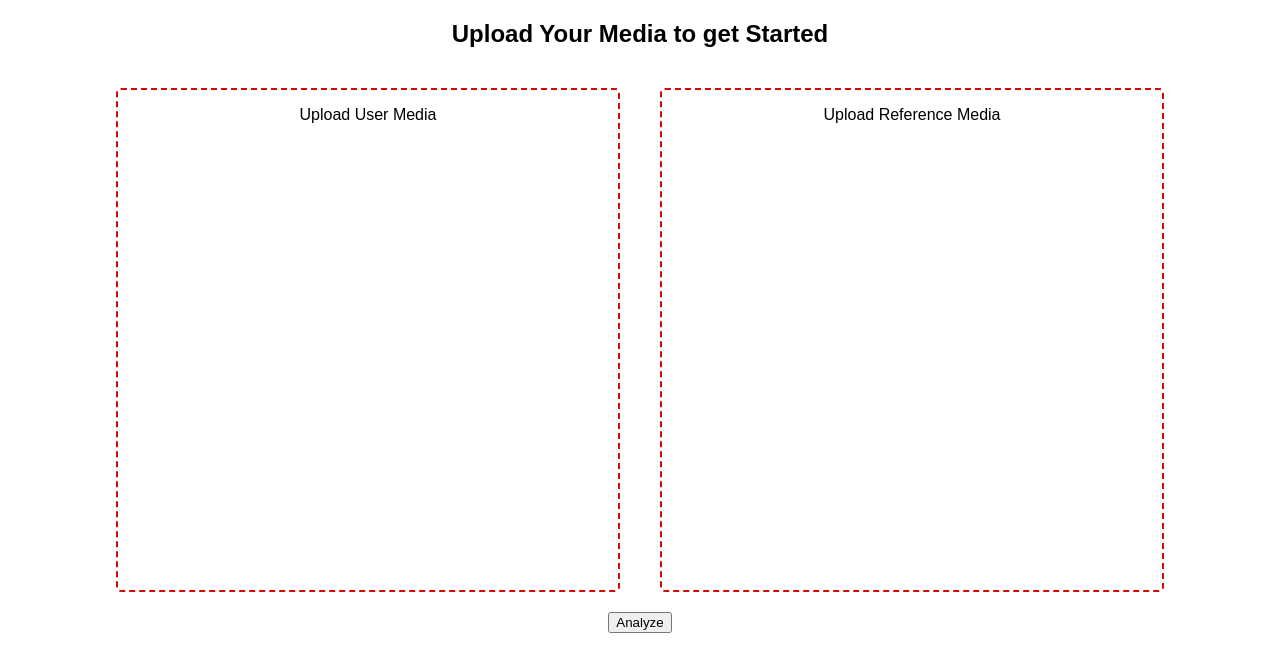
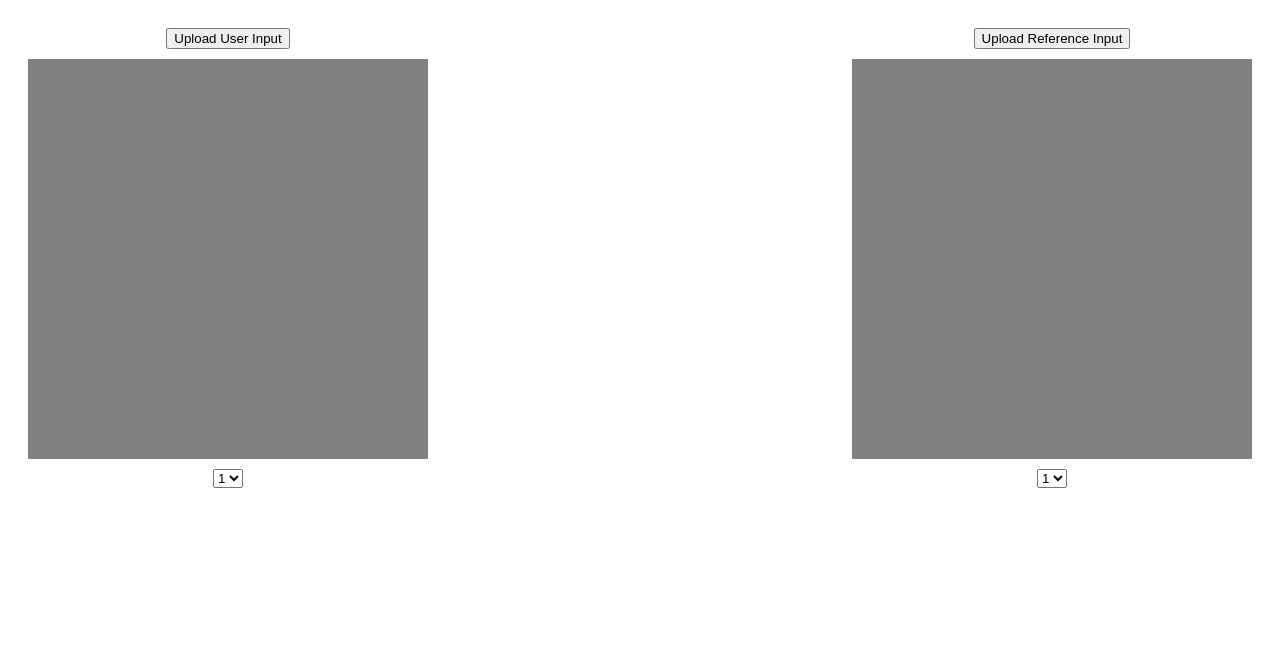
Before and after one commit to bobazach/FormAI, a Flask app: page /dashboard in a window 1280 px wide. Shown: the top 672 px of the page. Run offline with Flask 3, Linux system fonts and the light colour scheme.

Commit message:
redesign dashboard

```diff
--- a/static/dashboard.js
+++ b/static/dashboard.js
@@ -1,28 +1,33 @@
-document.getElementById('imageInput1').addEventListener('change', function() {
-    loadImage(this, 'image1', 'uploadBlock1');
-});
+function readURL(input, previewId) {
+    if (input.files && input.files[0]) {
+        var reader = new FileReader();
 
-document.getElementById('imageInput2').addEventListener('change', function() {
-    loadImage(this, 'image2', 'uploadBlock2');
-});
+        reader.onload = function (e) {
+            var img = document.createElement('img');
+            img.src = e.target.result;
+            img.style.display = 'block'; // Make sure the image is visible
 
-function loadImage(input, imgId, uploadBlockId) {
-    const img = document.getElementById(imgId);
-    const uploadBlock = document.getElementById(uploadBlockId);
-    const imageContainer = uploadBlock.querySelector('.image-container');
-    if (input.files && input.files[0]) {
-        const reader = new FileReader();
+            var preview = document.getElementById(previewId);
+            preview.innerHTML = ''; // Clear any existing content
+            preview.appendChild(img); // Add the new image
+        }
 
-        reader.onload = function(e) {
-            img.src = e.target.result;
-            img.style.display = 'block';
-            imageContainer.style.display = 'block';
-            // Hide box
-            const uploadInstructions = uploadBlock.querySelector('p');
-            if (uploadInstructions) {
-                uploadInstructions.style.display = 'none';
-            }
-        }
         reader.readAsDataURL(input.files[0]);
     }
 }
+
+document.getElementById('uploadUserButton').addEventListener('click', function() {
+    document.getElementById('userFileInput').click();
+});
+
+document.getElementById('userFileInput').addEventListener('change', function() {
+    readURL(this, 'userImagePreview');
+});
+
+document.getElementById('uploadReferenceButton').addEventListener('click', function() {
+    document.getElementById('referenceFileInput').click();
+});
+
+document.getElementById('referenceFileInput').addEventListener('change', function() {
+    readURL(this, 'referenceImagePreview');
+});
--- a/static/styles/dashboard.css
+++ b/static/styles/dashboard.css
@@ -1,38 +1,33 @@
-#upload-container {
+#container {
     display: flex;
-    justify-content: center;
+    justify-content: space-between;
+    padding: 20px;
 }
 
-
-.upload-block {
-    width: 500px;
-    height: 500px;
-    border: 2px dashed #d50707;
-    border-radius: 5px;
-    cursor: pointer;
-    margin: 20px;
-    text-align: center;
-    justify-content: center;
-    align-items: center;
-}
-
-.upload-block:hover {
-    background-color: #f0f0f0;
-}
-
-body {
-    font-family: Arial, sans-serif;
-    margin: 20px;
+.upload-section {
     text-align: center;
 }
 
+.upload-button {
+    margin-bottom: 10px;
+}
 
-.image-container img {
-    max-width: 320px;
-    max-height: 240px;
-    display: block;
-    margin: auto;
-    width: 100%; /* Ensure it fills the container */
-    height: 100%; /* Ensure it fills the container */
-    object-fit: cover; /* This makes the image cover the space, while preserving its aspect ratio */
+.image-preview {
+    width: 400px;
+    height: 400px;
+    background-color: grey;
+    display: flex;
+    align-items: center;
+    justify-content: center;
+    margin-bottom: 10px;
 }
+
+.image-preview img {
+    max-width: 100%;
+    max-height: 100%;
+    display: none; /* Hide until an image is loaded */
+}
+
+.dropdown-menu {
+    margin-bottom: 20px;
+}
--- a/templates/dashboard.html
+++ b/templates/dashboard.html
@@ -2,31 +2,40 @@
 <html lang="en">
 <head>
     <meta charset="UTF-8">
-    <meta name="viewport" content="width=device-width, initial-scale=1.0">
-    <title>Dashboard</title>
+    <title>Upload and Analyze</title>
     <link rel= "stylesheet" type= "text/css" href= "{{ url_for('static',filename='styles/dashboard.css') }}">
 </head>
 <body>
-    <h2>Upload Your Media to get Started</h2>
-    <div id="upload-container">
-        <div class="upload-block" id="uploadBlock1" onclick="document.getElementById('imageInput1').click();">
-            <p>Upload User Media</p>
-            <input type="file" id="imageInput1" accept="image/*" style="display: none;">
-            <div class="image-container" style="display: none;">
-                <img id="image1" style="max-width: 500px; max-height: 500px; display: block; margin: auto;"/>
-            </div>
+    <div id="container">
+        <div class="upload-section">
+            <button type="button" class="upload-button" id="uploadUserButton">Upload User Input</button>
+            <div class="image-preview" id="userImagePreview"></div>
+            <select class="dropdown-menu" id="userDropdown">
+                <option value="1">1</option>
+                <option value="2">2</option>
+                <option value="3">3</option>
+                <option value="4">4</option>
+                <option value="5">5</option>
+            </select>
         </div>
-        <div class="upload-block" id="uploadBlock2" onclick="document.getElementById('imageInput2').click();">
-            <p>Upload Reference Media</p>
-            <input type="file" id="imageInput2" accept="image/*" style="display: none;">
-            <div class="image-container" style="display: none;">
-                <img id="image2" style="max-width: 500px; max-height: 500px; display: block; margin: auto;"/>
-            </div>
+
+        <div class="upload-section">
+            <button type="button" class="upload-button" id="uploadReferenceButton">Upload Reference Input</button>
+            <div class="image-preview" id="referenceImagePreview"></div>
+            <select class="dropdown-menu" id="referenceDropdown">
+                <option value="1">1</option>
+                <option value="2">2</option>
+                <option value="3">3</option>
+                <option value="4">4</option>
+                <option value="5">5</option>
+            </select>
         </div>
     </div>
-    <form action="/analyze" method="get">
-        <button class="analyze-button">Analyze</button>
-    </form>
+
+    <!-- Hidden File Inputs -->
+    <input type="file" id="userFileInput" accept="image/*" style="display: none;">
+    <input type="file" id="referenceFileInput" accept="image/*" style="display: none;">
+
     <script src="{{url_for('static', filename='dashboard.js')}}"></script>
 </body>
 </html>
```
